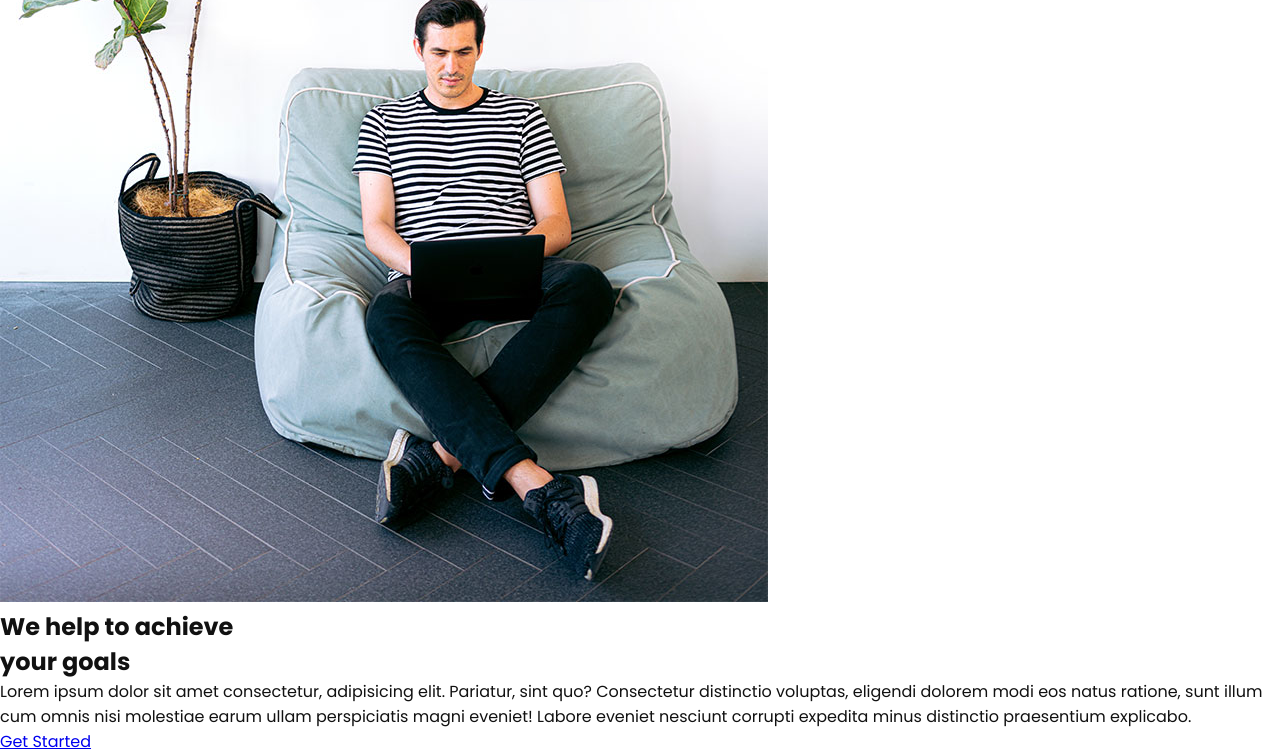
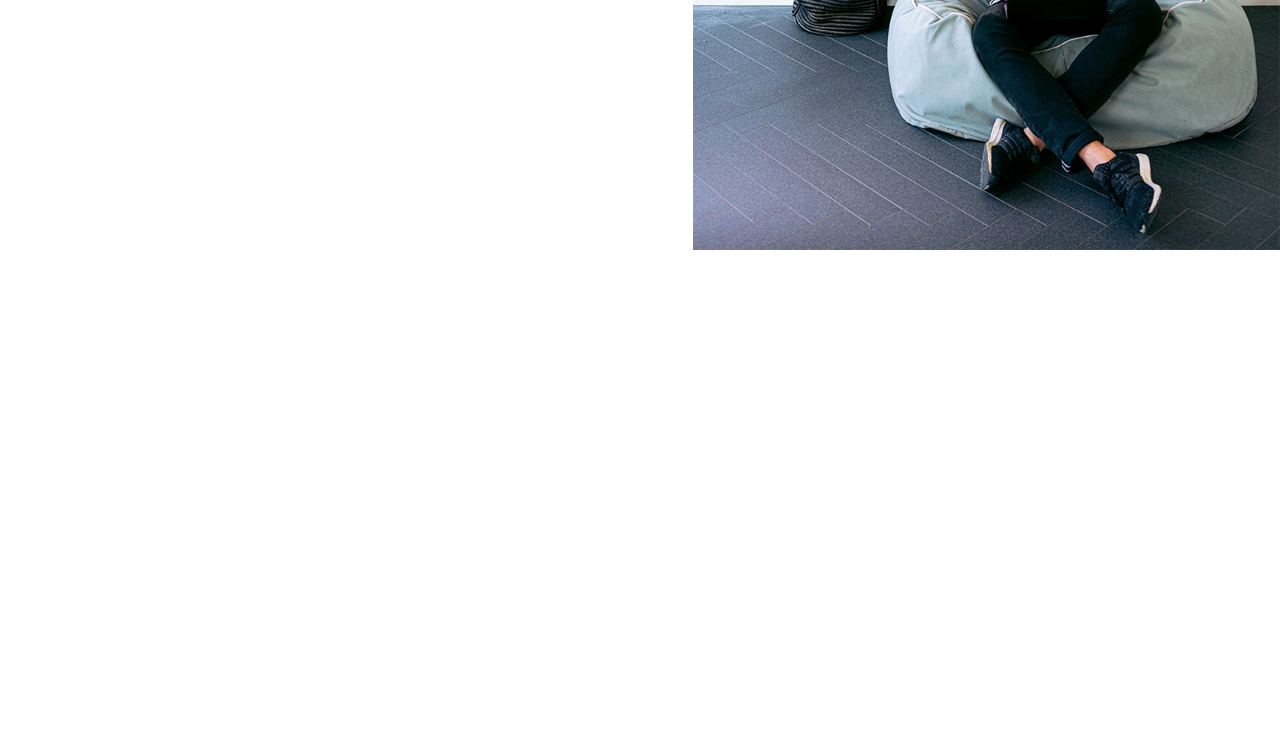
Before and after one commit to DeenoDev/Creative-Agency-Website, a plain HTML site: page index.html in a window 1280 px wide. Shown: the part 550-1304 px from the top of the page. After the commit the page ends 800 px from the top, so only its background shows below. Drawn offline with Linux system fonts and the light colour scheme; files whose address does not match are found by name.

Commit message:
Positioned hero image and styled button and paragraph.

```diff
--- a/style.css
+++ b/style.css
@@ -11,6 +11,32 @@ html, body{
     color: #111;
 }
 
+h1 {
+    font-size: 30px;
+    font-weight:500;
+}
+
+p {
+    margin: 20px 0 10px;
+    font-size: 1.1rem;
+}
+
+section{
+    display: flex;
+    height: 100vh;
+    align-items: center;
+    padding: 100px;
+}
+
+.btn {
+    background: #f60f20;
+    color: white;
+    text-decoration: none;
+    padding: 10px 30px;
+    margin: 20px 0;
+
+}
+
 .logo {
     position: absolute;
     top: 30px;
@@ -20,6 +46,20 @@ html, body{
     z-index: 10;
 }
 
+.home-content{
+    position: relative;
+    z-index: 10;
+    max-width: 600px;
+}
+
+.home-img{
+    position: absolute;
+    bottom: 0;
+    right: 0;
+    height: 110%;
+
+}
+
 .navigation{
     display: none;
 }
```
